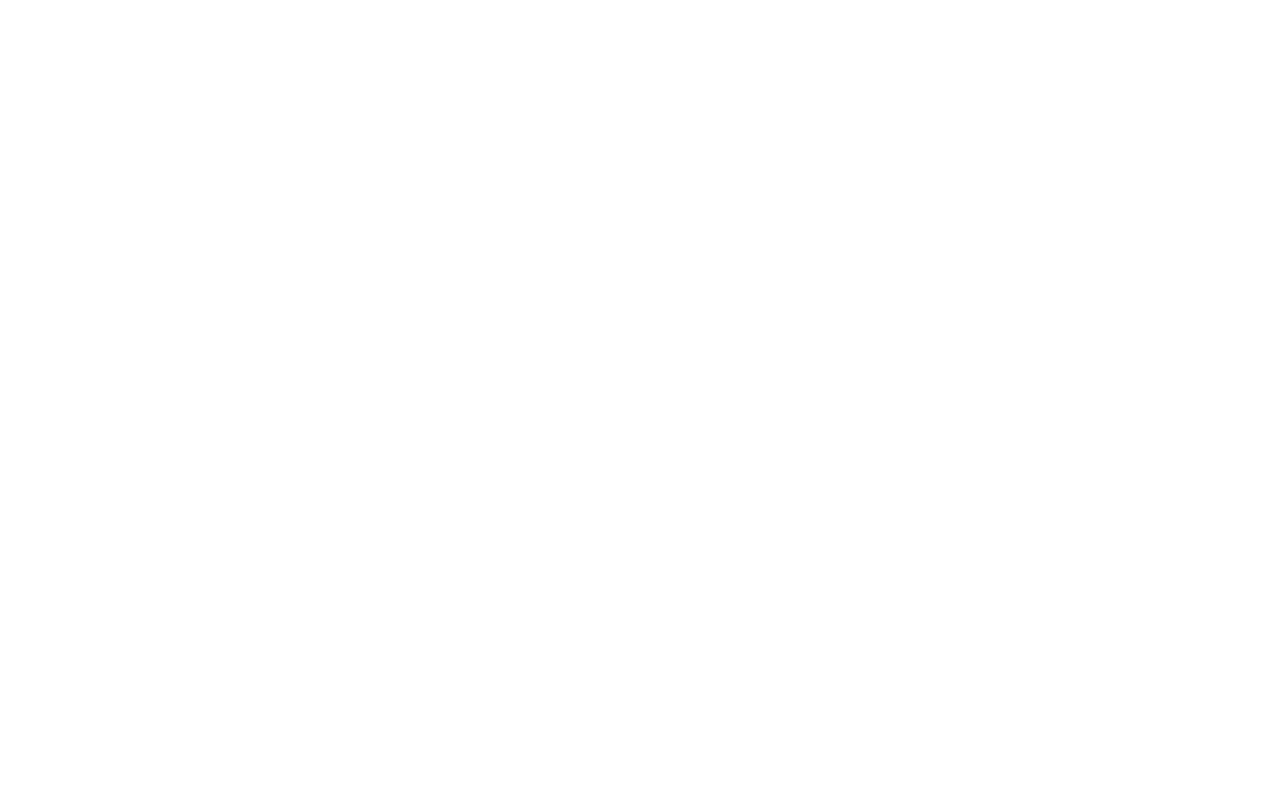
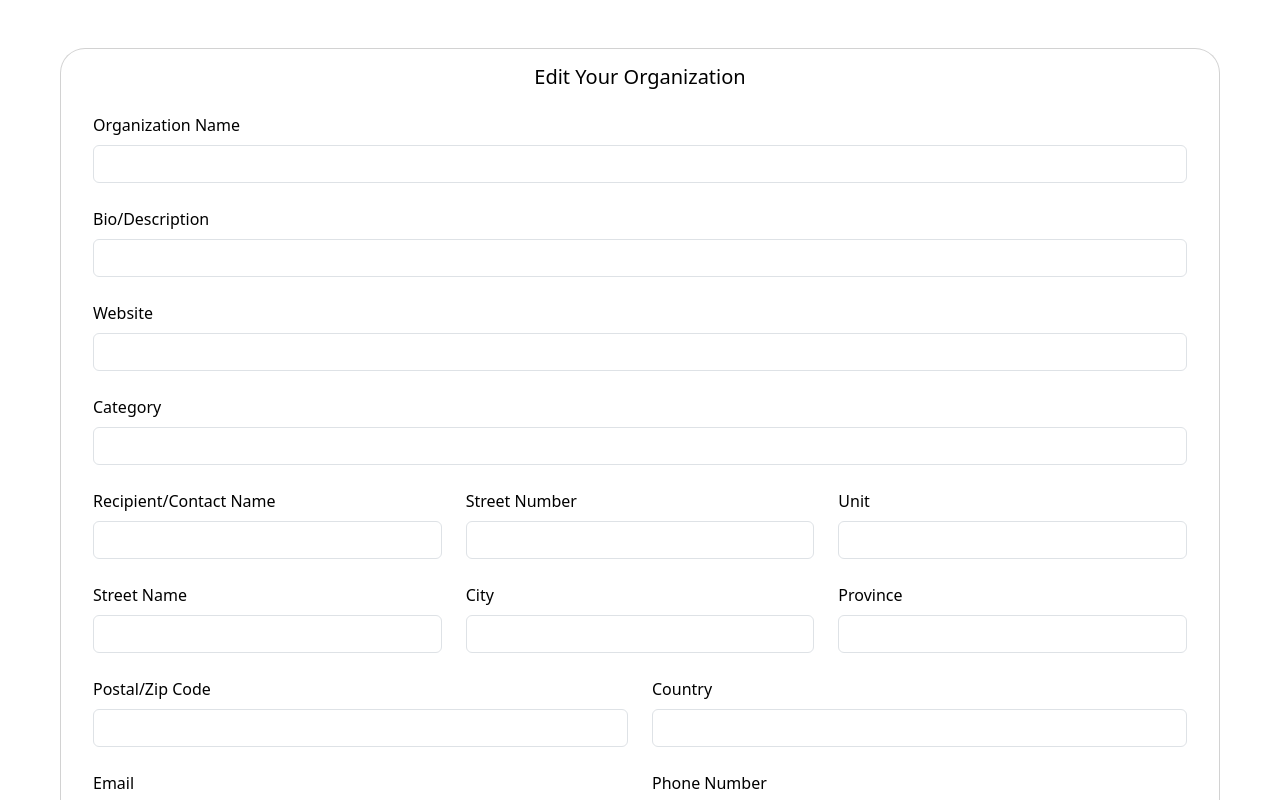
Before and after one commit to rebeccaariss/charity-registry, a React (Create React App) app in the folder react-front-end/: page /orgedit/1 in a window 1280 px wide. Before the commit this address had no page. Shown: the top 800 px of the page. Built offline with nearby package versions, Linux system fonts and the light colour scheme; no server answers.

Commit message:
edit org page

```diff
--- a/react-front-end/src/App.js
+++ b/react-front-end/src/App.js
@@ -7,6 +7,7 @@ import { OrganizationList } from './components/OrganizationList';
 import Profile from "./components/Profile";
 import { CreateOrg } from './components/CreateOrg';
 import DonationList from "./components/DonationList";
+import { EditOrg } from './components/EditOrg';
 
 function App() {
   return (
@@ -16,6 +17,7 @@ function App() {
       <Route path="/" element={<OrganizationList />} />
       <Route path="/profile/:id" element={<Profile />} />
       <Route path="/orgcreate" element={<CreateOrg />} />
+      <Route path="/orgedit/:id" element={<EditOrg />} />
     </Routes>
   );
 }
--- /dev/null
+++ b/react-front-end/src/components/EditOrg.jsx
@@ -0,0 +1,164 @@
+import React, { useState, useEffect } from 'react';
+import { Container, Row, Col, Form, Button, Card } from 'react-bootstrap';
+import '../styles/Profile.css';
+import { useParams } from 'react-router-dom';
+
+export function EditOrg () {
+    // Initialize form state with empty fields
+    const [formData, setFormData] = useState({
+      name: '',
+      description: '',
+      street_number: '',
+      street_name: '',
+      unit: '',
+      city: '',
+      province: '',
+      country: '',
+      postal_code: '',
+      email: '',
+      password: '',
+      phone: '',
+      category: '',
+      website: '',
+    });
+    const { id } = useParams();
+
+    useEffect(() => {
+      fetch(`/api/organizations/${id}`)
+        .then(response => response.json())
+        .then(data => {
+          setFormData(data.organization[0]);
+        })
+        .catch(error => console.error('Error fetching organization:', error));
+    }, [id]);
+
+    const handleInputChange = (event) => {
+      const { id, value } = event.target;
+      setFormData({ ...formData, [id]: value });
+    };
+
+    const handleFormSubmit = async (event) => {
+      event.preventDefault();
+      try {
+        const response = await fetch(`/api/organizations/${id}`, {
+          method: 'PUT',
+          headers: { 'Content-Type': 'application/json' },
+          body: JSON.stringify(formData),
+        });
+        if (!response.ok) throw new Error('Network response was not ok');
+        const data = await response.json();
+        console.log('Update success:', data);
+        // Handle post-update logic (e.g., redirect or show success message)
+      } catch (error) {
+        console.error('Error:', error);
+      }
+    };
+
+  return (
+    <Container fluid>
+      <Card className='text-black m-5' style={{ borderRadius: '25px', padding: '1rem' }}>
+      <Card.Title className="text-center">Edit Your Organization</Card.Title>
+        <Card.Body>
+          <Form onSubmit={handleFormSubmit}>
+            {/* Organization Information */}
+            <Form.Group className='mb-4'>
+              <Form.Label>Organization Name</Form.Label>
+              <Form.Control type='text' id='name' value={formData.name} onChange={handleInputChange} />
+            </Form.Group>
+
+            <Form.Group className='mb-4'>
+              <Form.Label>Bio/Description</Form.Label>
+              <Form.Control type='text' id='description' value={formData.description} onChange={handleInputChange} />
+            </Form.Group>
+
+            <Form.Group className='mb-4'>
+              <Form.Label>Website</Form.Label>
+              <Form.Control type='text' id='website' value={formData.website} onChange={handleInputChange} />
+            </Form.Group>
+
+            <Form.Group className='mb-4'>
+              <Form.Label>Category</Form.Label>
+              <Form.Control type='text' id='category' value={formData.category} onChange={handleInputChange} />
+            </Form.Group>
+
+            {/* Address Information */}
+            <Row className='mb-4'>
+              <Col md={4}>
+                <Form.Group>
+                  <Form.Label>Recipient/Contact Name</Form.Label>
+                  <Form.Control type='text' id='recipient' value={formData.recipient} onChange={handleInputChange} />
+                </Form.Group>
+              </Col>
+              <Col md={4}>
+                <Form.Group>
+                  <Form.Label>Street Number</Form.Label>
+                  <Form.Control type='text' id='street_number' value={formData.street_number} onChange={handleInputChange} />
+                </Form.Group>
+              </Col>
+              <Col md={4}>
+                <Form.Group>
+                  <Form.Label>Unit</Form.Label>
+                  <Form.Control type='text' id='unit' value={formData.unit} onChange={handleInputChange} />
+                </Form.Group>
+              </Col>
+            </Row>
+
+            <Row className='mb-4'>
+              <Col md={4}>
+                <Form.Group>
+                  <Form.Label>Street Name</Form.Label>
+                  <Form.Control type='text' id='street_name' value={formData.street_name} onChange={handleInputChange} />
+                </Form.Group>
+              </Col>
+              <Col md={4}>
+                <Form.Group>
+                  <Form.Label>City</Form.Label>
+                  <Form.Control type='text' id='city' value={formData.city} onChange={handleInputChange} />
+                </Form.Group>
+              </Col>
+              <Col md={4}>
+                <Form.Group>
+                  <Form.Label>Province</Form.Label>
+                  <Form.Control type='text' id='province' value={formData.province} onChange={handleInputChange} />
+                </Form.Group>
+              </Col>
+            </Row>
+
+            <Row className='mb-4'>
+              <Col md={6}>
+                <Form.Group>
+                  <Form.Label>Postal/Zip Code</Form.Label>
+                  <Form.Control type='text' id='postal_code' value={formData.postal_code} onChange={handleInputChange} />
+                </Form.Group>
+              </Col>
+              <Col md={6}>
+                <Form.Group>
+                  <Form.Label>Country</Form.Label>
+                  <Form.Control type='text' id='country' value={formData.country} onChange={handleInputChange} />
+                </Form.Group>
+              </Col>
+            </Row>
+
+              <Row className='mb-4'>
+              {/* Email */}
+              <Col md={6}>
+                <Form.Group>
+                  <Form.Label>Email</Form.Label>
+                  <Form.Control type='email' id='email' value={formData.email} onChange={handleInputChange} />
+                </Form.Group>
+              </Col>
+              {/* Phone Number */}
+              <Col md={6}>
+                <Form.Group>
+                  <Form.Label>Phone Number</Form.Label>
+                  <Form.Control type='tel' id='phone' value={formData.phone} onChange={handleInputChange} />
+                </Form.Group>
+              </Col>
+            </Row>
+         <Button variant='primary' size='lg' type='submit'>Update</Button>
+          </Form>
+        </Card.Body>
+      </Card>
+    </Container>
+  );
+}
```
Also changed, not shown: 1 other file (tests, documents, lock files or other folders).
